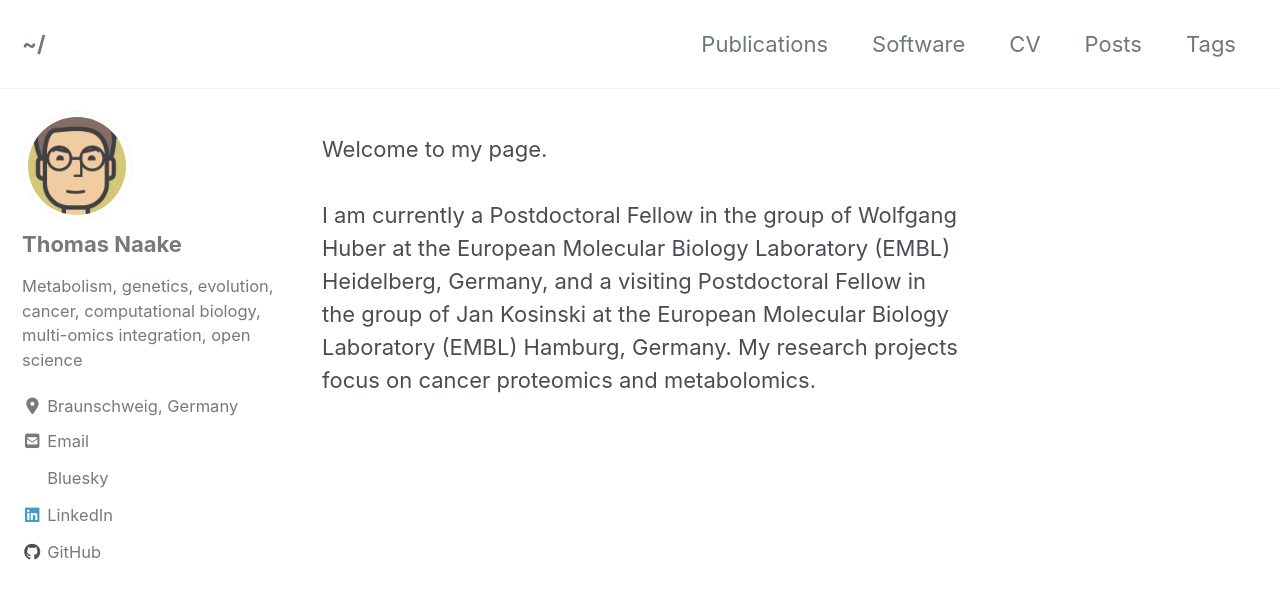
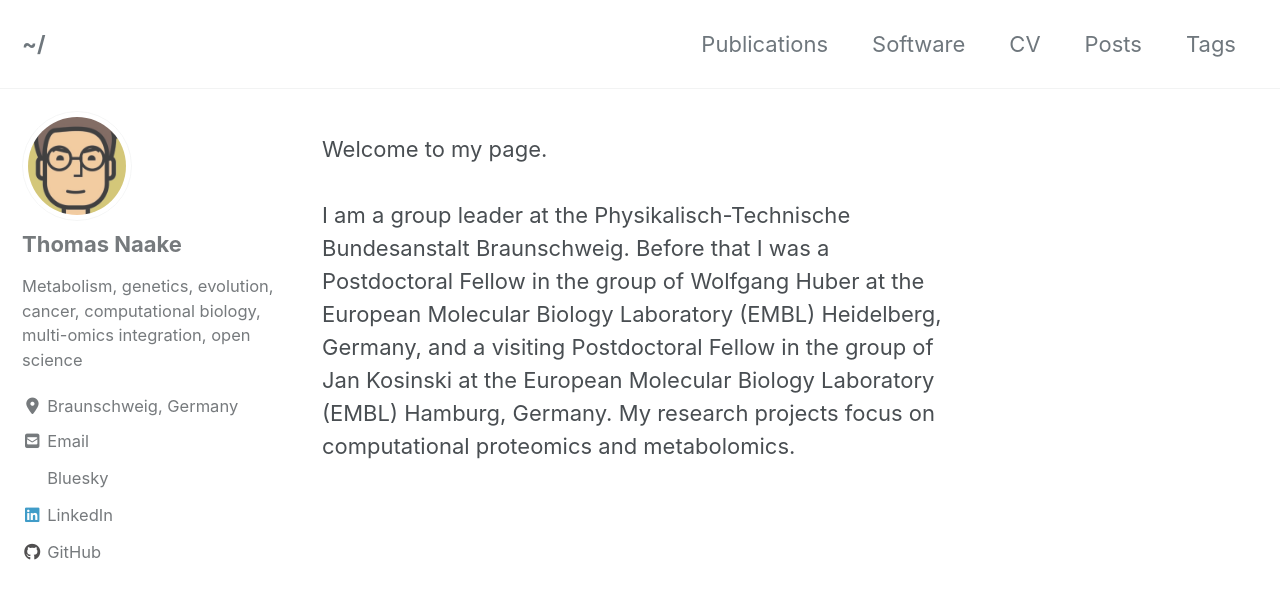
Before and after one commit to tnaake/tnaake.github.io, a Jekyll site: the page built from index.html, in a window 1280 px wide and 900 px high. Shown: the top 599 px of the window. Built offline with Jekyll 4.4.1, drawn with Linux system fonts in a browser that asks for light colours; cached includes are drawn as plain includes; nearby versions of some CDN libraries; the list of posts is cut into pages by our own code.

Commit message:
Update landing_root.html

```diff
--- a/_includes/landing_root.html
+++ b/_includes/landing_root.html
@@ -4,10 +4,11 @@
 	<p>
 	Welcome to my page.<br>
 	<br>
-	I am currently a Postdoctoral Fellow in the group of Wolfgang Huber at the
+	I am a group leader at the Physikalisch-Technische Bundesanstalt Braunschweig.
+	Before that I was a Postdoctoral Fellow in the group of Wolfgang Huber at the
 	European Molecular Biology Laboratory (EMBL) Heidelberg, Germany, and a visiting
 	Postdoctoral Fellow in the group of Jan Kosinski at the
 	European Molecular Biology Laboratory (EMBL) Hamburg, Germany. My
-	research projects focus on cancer proteomics and metabolomics.
+	research projects focus on computational proteomics and metabolomics.
 	</p>
 </body>
```
